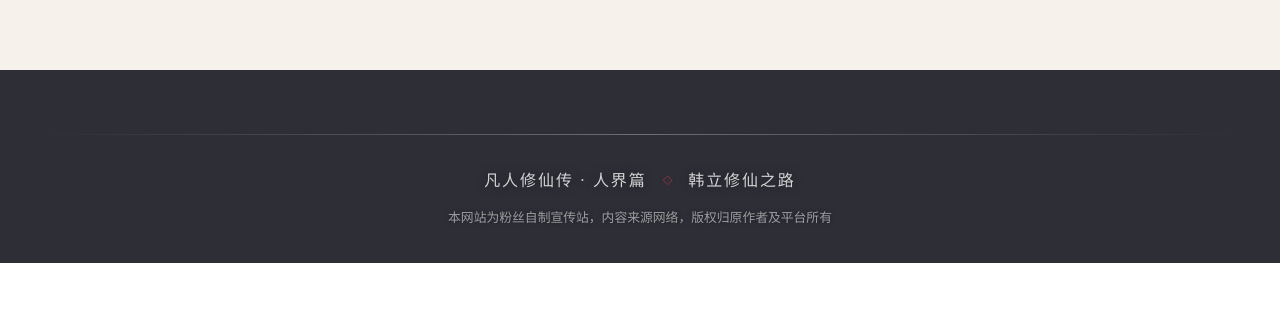
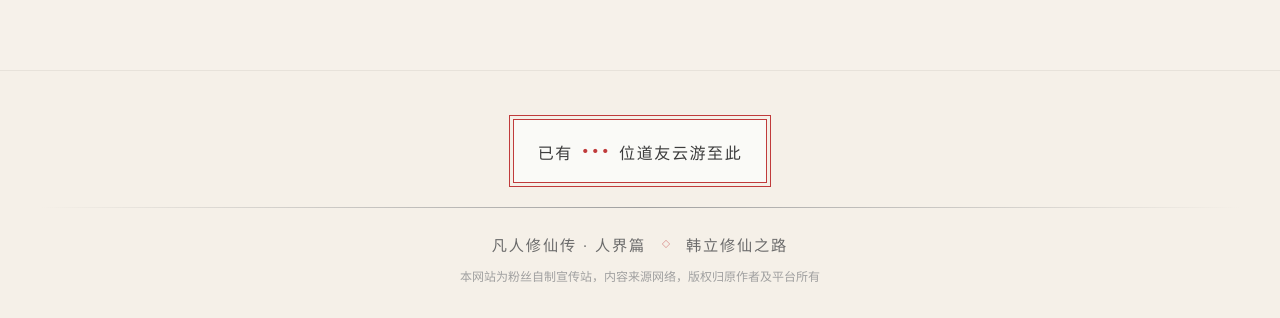
Before and after one commit to 2280012011-ui/fanren-website, a React (Vite) app: page / in a window 1280 px wide. Shown: the part 4891-5209 px from the top of the page. Before the commit the page ends 5154 px from the top, so only its background shows below. Built offline with nearby package versions, Linux system fonts and the light colour scheme; no server answers; a web font is replaced by a local one.

Commit message:
修复浏览量显示 + 国风水墨Footer
- Footer浏览量改为印章式醒目展示，不再因API错误隐藏
- API增加容错处理，Redis未配置时返回0
- Footer样式改为宣纸底+朱砂红国风水墨主题

```diff
--- a/src/components/layout/Footer.module.css
+++ b/src/components/layout/Footer.module.css
@@ -1,10 +1,8 @@
 .footer {
-  padding: 4rem 2rem 2rem;
+  padding: 3rem 2rem 2rem;
   text-align: center;
-  position: relative;
-  z-index: 1;
-  background: rgba(10, 10, 20, 0.85);
-  backdrop-filter: blur(4px);
+  background: var(--parchment);
+  border-top: 1px solid rgba(0, 0, 0, 0.06);
 }
 
 .inner {
@@ -12,10 +10,44 @@
   margin: 0 auto;
 }
 
+/* ═══ 浏览量印章 ═══ */
+.viewBadge {
+  display: flex;
+  justify-content: center;
+  margin-bottom: 1.5rem;
+}
+
+.viewBadgeInner {
+  display: flex;
+  align-items: baseline;
+  gap: 0.5rem;
+  padding: 0.5rem 1.5rem;
+  background: var(--rice-paper);
+  border: 1px solid var(--vermillion);
+  outline: 1px solid var(--vermillion);
+  outline-offset: 3px;
+}
+
+.viewLabel {
+  font-family: var(--font-display);
+  font-size: 1rem;
+  color: var(--ink-medium);
+  letter-spacing: 0.1em;
+}
+
+.viewNumber {
+  font-family: var(--font-display);
+  font-size: 1.6rem;
+  color: var(--vermillion);
+  letter-spacing: 0.06em;
+  font-weight: bold;
+}
+
+/* ═══ 分割线 ═══ */
 .divider {
   height: 1px;
-  background: linear-gradient(90deg, transparent, rgba(255,255,255,0.3), transparent);
-  margin-bottom: 2rem;
+  background: linear-gradient(90deg, transparent, var(--ink-faint), transparent);
+  margin-bottom: 1.5rem;
 }
 
 .content {
@@ -23,36 +55,23 @@
   align-items: center;
   justify-content: center;
   gap: 1rem;
-  margin-bottom: 0.75rem;
+  margin-bottom: 0.5rem;
 }
 
 .text {
   font-family: var(--font-display);
-  font-size: 1rem;
-  color: rgba(255,255,255,0.8);
+  font-size: 0.95rem;
+  color: var(--ink-light);
   letter-spacing: 0.12em;
-  text-shadow: 0 0 8px rgba(0,0,0,0.5);
 }
 
 .separator {
   color: var(--vermillion);
-  font-size: 0.6rem;
-  text-shadow: 0 0 6px rgba(192,59,59,0.3);
+  font-size: 0.5rem;
 }
 
-.views {
-  font-family: var(--font-display);
-  font-size: 0.85rem;
-  color: var(--gold-light);
-  letter-spacing: 0.1em;
-  margin-bottom: 0.5rem;
-  text-shadow: 0 0 8px rgba(196,168,75,0.3);
+.copyright {
+  font-size: 0.75rem;
+  color: var(--ink-faint);
+  font-family: var(--font-body);
 }
-.views strong { font-size: 1.1rem; color: #fff; }
-
-.copyright {
-  font-size: 0.8rem;
-  color: rgba(255,255,255,0.55);
-  font-family: var(--font-body);
-  text-shadow: 0 0 4px rgba(0,0,0,0.5);
-}
--- a/src/components/layout/Footer.tsx
+++ b/src/components/layout/Footer.tsx
@@ -3,28 +3,45 @@ import styles from './Footer.module.css';
 
 export default function Footer() {
   const [views, setViews] = useState<number | null>(null);
+  const [error, setError] = useState(false);
 
   useEffect(() => {
     fetch('/api/views')
-      .then(r => r.json())
-      .then(d => { if (d.views) setViews(d.views); })
-      .catch(() => {});
+      .then(r => {
+        if (!r.ok) throw new Error('api error');
+        return r.json();
+      })
+      .then(d => {
+        if (typeof d.views === 'number') {
+          setViews(d.views);
+        } else {
+          throw new Error('no views field');
+        }
+      })
+      .catch(() => setError(true));
   }, []);
 
   return (
     <footer className={styles.footer}>
       <div className={styles.inner}>
+        {/* 浏览量印章 — 独立一行，醒目 */}
+        <div className={styles.viewBadge}>
+          <div className={styles.viewBadgeInner}>
+            <span className={styles.viewLabel}>已有</span>
+            <span className={styles.viewNumber}>
+              {views !== null ? views.toLocaleString() : error ? '···' : '—'}
+            </span>
+            <span className={styles.viewLabel}>位道友云游至此</span>
+          </div>
+        </div>
+
         <div className={styles.divider} />
+
         <div className={styles.content}>
           <span className={styles.text}>凡人修仙传 · 人界篇</span>
           <span className={styles.separator}>◇</span>
           <span className={styles.text}>韩立修仙之路</span>
         </div>
-        {views !== null && (
-          <p className={styles.views}>
-            ✦ 已有 <strong>{views.toLocaleString()}</strong> 位道友到访 ✦
-          </p>
-        )}
         <p className={styles.copyright}>
           本网站为粉丝自制宣传站，内容来源网络，版权归原作者及平台所有
         </p>
```
Also changed, not shown: api/views.ts (+20 -9 lines).
